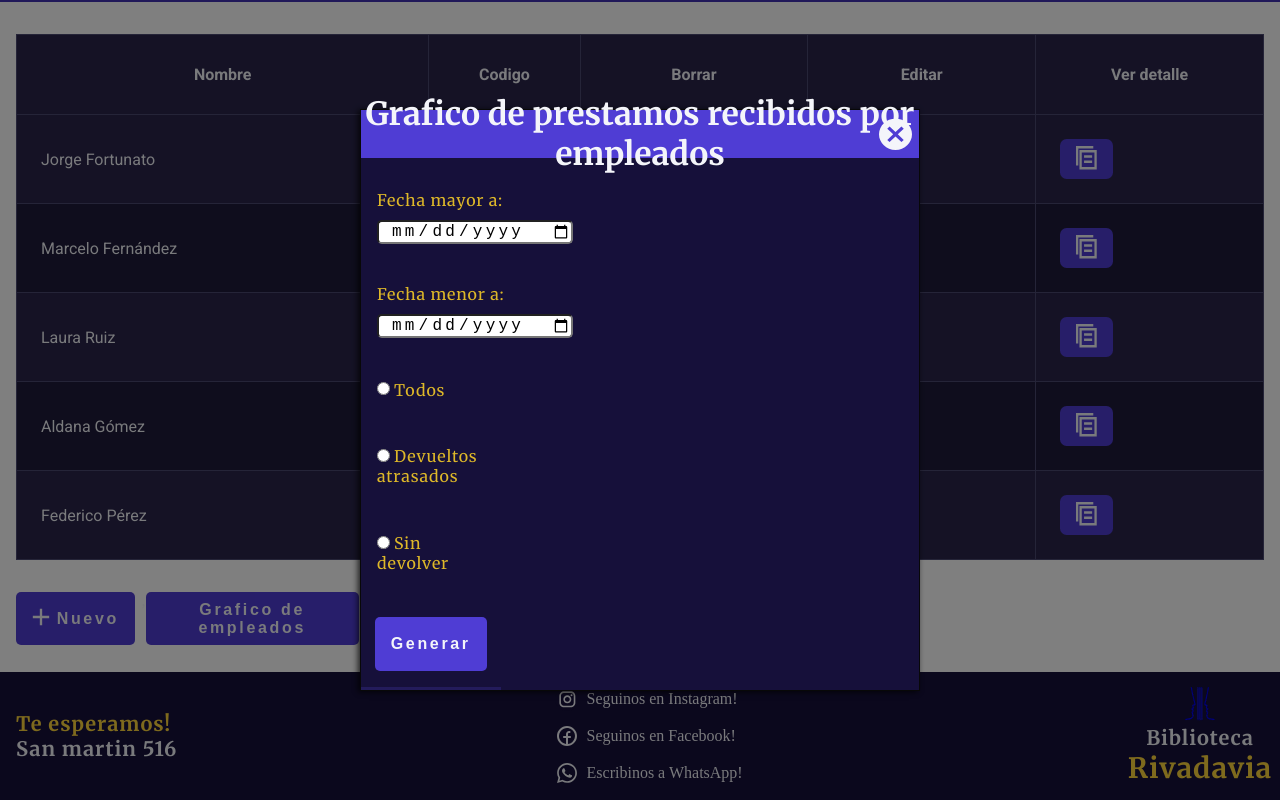
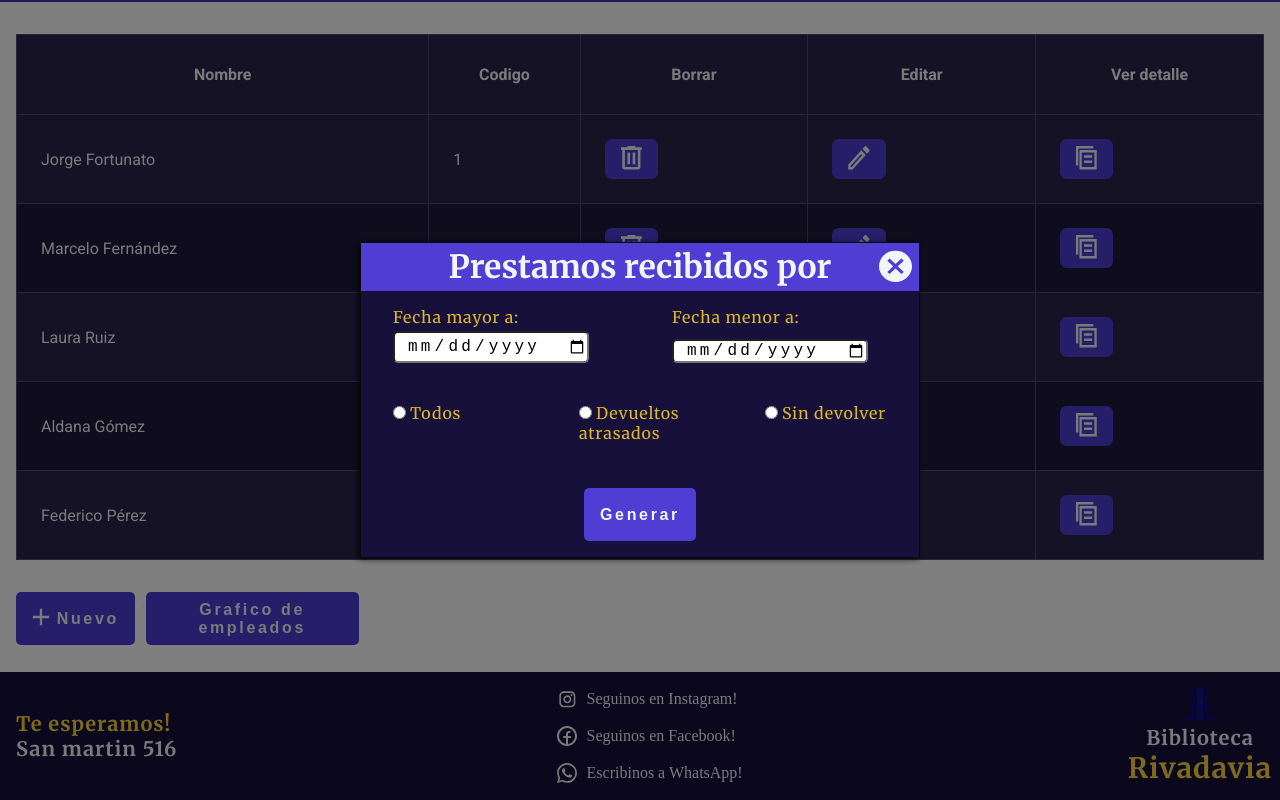
Before and after one commit to RolandoKirina/PPSLibraryBernardinoRivadavia, a React (Vite) app: page /employees in a window 1280 px wide. Both pictures are taken after a click on the button "Grafico de empleados". Shown: the part 194-994 px from the top of the page. Built offline with nearby package versions, Linux system fonts and the light colour scheme.

Commit message:
adding visual part of the graphic

```diff
--- a/src/components/option-components/EmployeeLoansGraphic/EmployeeLoansGraphic.css
+++ b/src/components/option-components/EmployeeLoansGraphic/EmployeeLoansGraphic.css
@@ -0,0 +1,42 @@
+/* Contenedor principal que divide filtro y gráfico */
+.filter-graphic-container {
+  width: 100%;
+  display: flex;
+  flex-direction: column;
+}
+
+.container-graphic{
+    display: flex;
+    flex-direction: column;
+}
+/* Sección inferior: gráfico o contenido generado */
+.graphic {
+    justify-content: center;
+    align-items: center;
+    flex-direction: column;
+    height: 16em;
+    width: 100%;
+}
+
+
+.graphic-filter-option {
+  display: flex;
+  flex-direction: row;
+  justify-content: space-around;
+  align-items: center;
+  gap: 0.2em;
+}
+.filter-graphic div{
+    display: flex;
+
+}
+
+
+.input-filter{
+    height: 2em;
+}
+
+.btn-graphic-filter{
+    justify-content: center;
+margin: 1em 0em;
+}
--- a/src/components/option-components/EmployeeLoansGraphic/EmployeeLoansGraphic.jsx
+++ b/src/components/option-components/EmployeeLoansGraphic/EmployeeLoansGraphic.jsx
@@ -3,7 +3,7 @@ import { useState } from 'react';
 import { Pie } from 'react-chartjs-2';
 import { Chart as ChartJS, ArcElement, Tooltip, Legend } from 'chart.js';
 import { mockLoans } from '../../../data/mocks/loans';
-
+import "./EmployeeLoansGraphic.css";
 ChartJS.register(ArcElement, Tooltip, Legend);
 
 export default function EmployeeLoansGraphic() {
@@ -26,6 +26,19 @@ function countQuantityAllLoansEmployee() {
     const loanDate = new Date(loan.plannedDate);
     return loanDate >= dateAfter && loanDate <= dateBefore;
   }).length;
+}
+
+function getLoanCountsByEmployee() {
+  const counts = {};
+
+  mockLoans.forEach((loan) => {
+    if (isWithinRange(loan)) {
+      const name = loan.employee;
+      counts[name] = (counts[name] || 0) + 1;
+    }
+  });
+
+  return counts;
 }
 
 
@@ -89,43 +102,43 @@ function isNotReturned(loan){
     setShowChart(true);
     console.log("Formulario:", data);
   };
+const employeeCounts = getLoanCountsByEmployee();
 
 const pieData = {
-    labels: ['Devueltos atrasados', 'Sin devolver', 'Todos'],
+  labels: Object.keys(employeeCounts),
   datasets: [
     {
-        data: [formValues.ignoreLossDate === 'devueltos' ? countQuantityLateLoansEmployee(): 0,
-               formValues.ignoreLossDate === 'sinDevolver' ? countQuantityNotReturnedLoansEmployee() : 0,
-               formValues.ignoreLossDate === 'todos' ? countQuantityAllLoansEmployee() : 0],
-        backgroundColor: ['#F4A261', '#E76F51', '#2A9D8F'],
+      data: Object.values(employeeCounts),
+      backgroundColor: ['#2A9D8F', '#E76F51', '#F4A261', '#264653', '#A8DADC'], // Podés agregar más colores si hay más empleados
       borderColor: '#fff',
       borderWidth: 2,
     },
   ],
 };
+return (
+    <div className='filter-graphic-container'>
 
-return (
-    <div className='lost-books-container'>
-      <div className='lost-books-content'>
-        <div className='lost-books-filters'>
+        <div className='filter-graphic'>
           <form onSubmit={handleSubmit}>
-            <div className='lost-books-filter-option'>
 
-
+            <div>
                 <div className='filter-options'>
-                <div className='input column-input'>
+                  <div className='input'>
                     <label htmlFor='afterDateFrom'>Fecha mayor a:</label>
-                  <input type="date" name="afterDateFrom" id="afterDateFrom" />
+                    <input type="date" name="afterDateFrom" id="afterDateFrom" className='input-filter'/>
                   </div>
                 </div>
 
                 <div className='filter-options'>
-                <div className='input column-input'>
+                  <div className='input'>
                     <label htmlFor='beforeDateTo'>Fecha menor a:</label>
                     <input type="date" name="beforeDateTo" id="beforeDateTo" />
                   </div>
                 </div>
 
+
+            </div>
+            <div>
                 <div className='filter-options'>
                     <div className='input column-input'>
                       <label className='exclude'>
@@ -152,26 +165,39 @@ return (
                       </label>
                     </div>
                   </div>
+            </div>
 
-              <div className='lost-books-btn'>
+            {showChart && (
+              <div className='container-graphic'>
+  <div className='graphic'>
+                        <div>
+
+                          <h3>Distribución de préstamos</h3>
+                        </div>
+                        <div style={{ width: '15em', height: '15em', justifyContent: 'center'}}>
+                                                  <Pie data={pieData} />
+
+                        </div>
+                    </div>
+
+              </div>
+
+
+                    )}
+
+                <div className='btn-graphic-filter'>
                 <Btn variant={'primary'} text={'Generar'} type="submit" />
-              </div>
               </div>
           </form>
         </div>
 
+
+
+
       </div>
 
-      <div>
-            {showChart && (
-                        <div style={{ maxWidth: '400px', margin: '2rem auto' }}>
-                        <h3 style={{ textAlign: 'center' }}>Distribución de préstamos</h3>
-                        <Pie data={pieData} />
-                    </div>
 
-                    )}
-      </div>
 
-    </div>
+
   );
 }
--- a/src/data/mocks/loans.js
+++ b/src/data/mocks/loans.js
@@ -85,7 +85,7 @@ export const mockLoans = [
     retiredHour: '11:20',
     plannedDate: '2025-08-17',
     returnedDate: '',
-    employee: 'Fortunato, Jorge',
+    employee: 'Leticia',
     address: 'Estrada 988, Tandil',
     phone: '2494-445566'
   }
--- a/src/pages/OptionSection/EmployeeSection/EmployeeSection.jsx
+++ b/src/pages/OptionSection/EmployeeSection/EmployeeSection.jsx
@@ -64,7 +64,7 @@ export default function EmployeeSection() {
                 },
                 {
                     key: 'employeeLoans',
-                    title: 'Grafico de prestamos recibidos por empleados',
+                    title: 'Prestamos recibidos por ',
                     className: 'employee-form-size',
                     content: <EmployeeLoansGraphic/>,
                     close: () => setEmployeeLoans(false),
```
Lines whose indentation alone changed are shown as unchanged.
